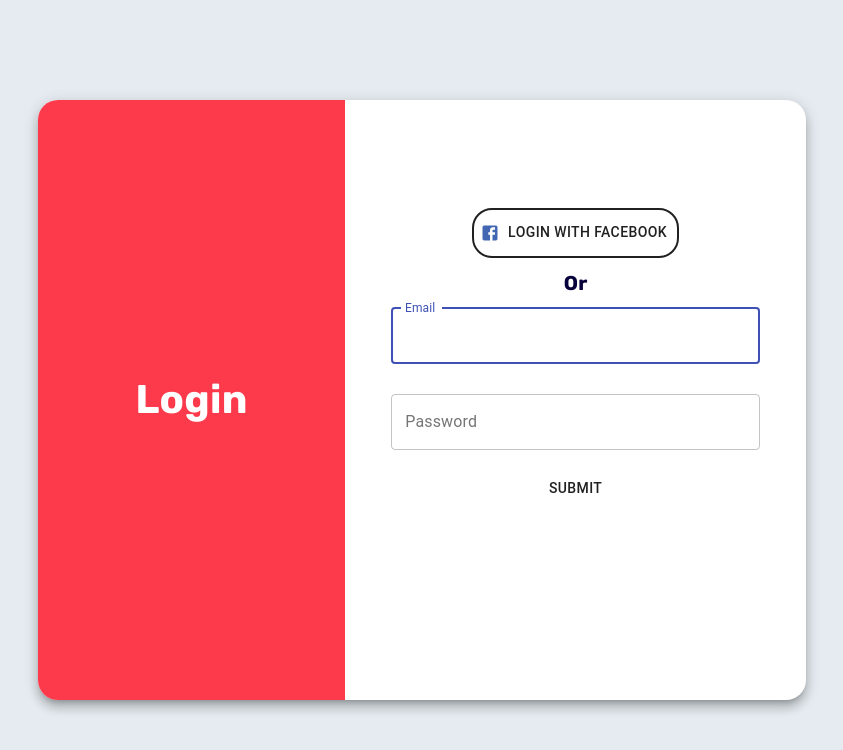
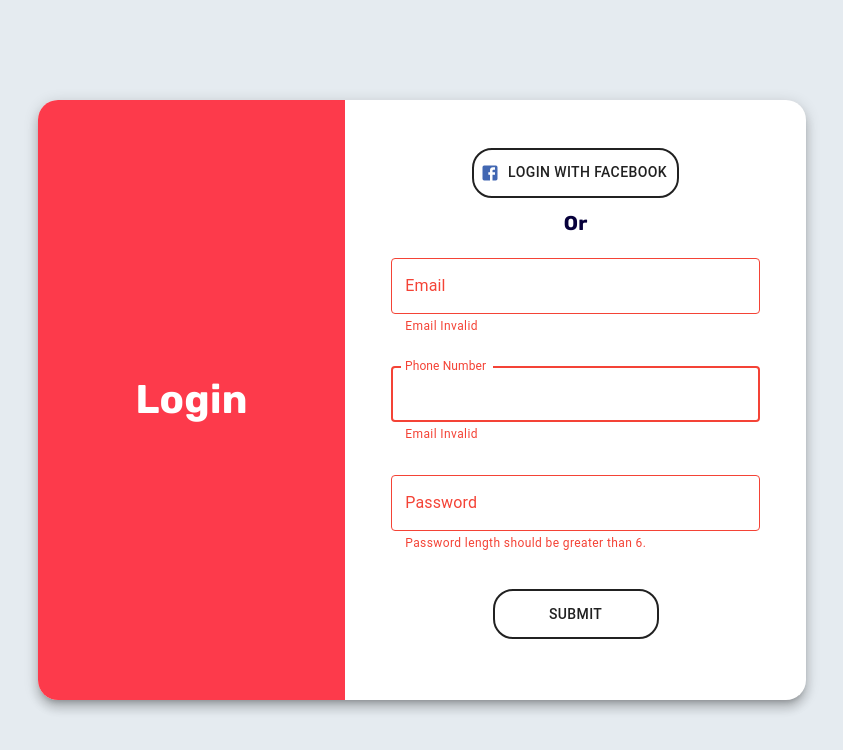
Before and after one commit to Chennai-Sharks/Fantasy-11, a Next.js app in the folder website/: page /login in a window 1280 px wide. Shown: the top 750 px of the page, without its empty margins (218-1061 px from the left). Built offline with nearby package versions, Linux system fonts and the light colour scheme.

Commit message:
Login form done.

```diff
--- a/website/containers/Auth/LoginForm.tsx
+++ b/website/containers/Auth/LoginForm.tsx
@@ -5,16 +5,28 @@ import classes from '../../styles/Login.module.scss';
 import styles from '../../styles/Home.module.scss';
 import { Field, Form, Formik } from 'formik';
 
-interface UserDataForm {
+interface UserDataInitialForm {
 	email: string;
+	phone: string;
 	password: string;
+}
+interface UserDataPhoneForm {
 	otp: string;
 }
 
 const LoginForm: React.FC = () => {
-	const initialValues: UserDataForm = { email: '', password: '', otp: '' };
+	const initialValues: UserDataInitialForm = {
+		email: '',
+		password: '',
+		phone: '',
+	};
+	const initialPhoneFormValues: UserDataPhoneForm = {
+		otp: '',
+	};
 
-	return (
+	const [showInitialForm, setShowInitialForm] = React.useState(true);
+
+	return showInitialForm ? (
 		<Formik
 			validateOnChange={true}
 			initialValues={initialValues}
@@ -52,8 +64,10 @@ const LoginForm: React.FC = () => {
 						display: 'flex',
 						flexDirection: 'column',
 						width: '80%',
-						height: '50%',
+						height: '70%',
 						marginTop: '10px',
+						overflowX: 'hidden',
+						overflowY: 'auto',
 					}}
 				>
 					<Field
@@ -63,9 +77,24 @@ const LoginForm: React.FC = () => {
 						name='email'
 						style={{
 							marginBottom: '30px',
+							marginTop: '10px',
 						}}
 						fullWidth
 						label='Email'
+						error={!!errors.email}
+						helperText={errors.email}
+						as={TextField}
+					/>
+					<Field
+						variant='outlined'
+						type='input'
+						autoFocus={true}
+						name='phone'
+						style={{
+							marginBottom: '30px',
+						}}
+						fullWidth
+						label='Phone Number'
 						error={!!errors.email}
 						helperText={errors.email}
 						as={TextField}
@@ -85,7 +114,87 @@ const LoginForm: React.FC = () => {
 					/>
 					<Button
 						disabled={isSubmitting}
-						className={classes.LoginorSignupButton}
+						className={classes.Button}
+						type='submit'
+					>
+						{/* {mutation.isLoading ? (
+					<HashLoader
+						loading={mutation.isLoading}
+						size={35}
+						color='black'
+					/>
+				) : (
+					'submit'
+				)
+
+				} */}
+						submit
+					</Button>
+				</Form>
+			)}
+		</Formik>
+	) : (
+		<Formik
+			validateOnChange={true}
+			initialValues={initialPhoneFormValues}
+			validate={(values) => {
+				// const errors: Record<string, string> = {};
+				// const regexp = new RegExp(
+				// 	/^(([^<>()[\]\\.,;:\s@"]+(\.[^<>()[\]\\.,;:\s@"]+)*)|(".+"))@((\[[0-9]{1,3}\.[0-9]{1,3}\.[0-9]{1,3}\.[0-9]{1,3}])|(([a-zA-Z\-0-9]+\.)+[a-zA-Z]{2,}))$/
+				// );
+				// if (!regexp.test(values.email)) errors.email = 'Email Invalid';
+				// if (values.password.length <= 6)
+				// 	errors.password = 'Password length should be greater than 6.';
+				// return errors;
+			}}
+			onSubmit={(values, actions) => {
+				actions.setSubmitting(true);
+
+				// mutation
+				// 	.mutateAsync(values)
+				// 	.then((response: AxiosResponse<AuthServerResponse>) => {
+				// 		userData.setEmail(response.data.email);
+				// 		userData.setUserId(response.data.localId);
+				// 		userData.setIsAuthenticated(true);
+
+				// 		history.push(`/create-chat-room-${response.data.localId}`);
+				// 	})
+				// 	.catch((_) => setOpenAlert(true));
+
+				actions.setSubmitting(false);
+			}}
+		>
+			{({ isSubmitting, errors }) => (
+				<Form
+					style={{
+						display: 'flex',
+						flexDirection: 'column',
+						width: '80%',
+						height: '50%',
+						marginTop: '10px',
+						overflowX: 'hidden',
+						overflowY: 'auto',
+					}}
+				>
+					<Field
+						variant='outlined'
+						type='input'
+						autoFocus={true}
+						name='otp'
+						style={{
+							marginBottom: '30px',
+							marginTop: '10px',
+						}}
+						fullWidth
+						label='Enter OTP'
+						error={!!errors.otp}
+						helperText={errors.otp}
+						as={TextField}
+					/>
+
+					<Button
+						disabled={isSubmitting}
+						className={classes.Button}
 						type='submit'
 					>
 						{/* {mutation.isLoading ? (
```
Also changed, not shown: website/pages/register/index.tsx (+6 -1 lines).
